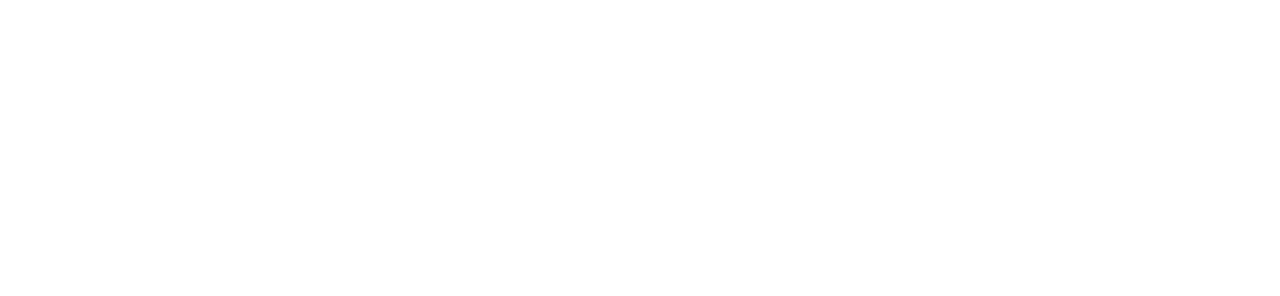
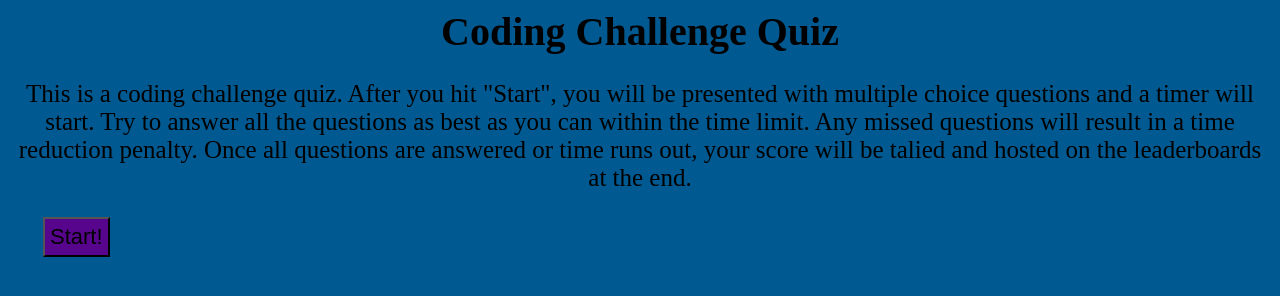
Before and after one commit to jefarth/Code-Quiz, a plain HTML site: page index.html in a window 1280 px wide. Drawn offline with Linux system fonts and the light colour scheme.

Commit message:
Created main page with button to hide current container

```diff
--- a/assests/js/script.js
+++ b/assests/js/script.js
@@ -1,9 +1,93 @@
-// Create body elements - header, body, lists, paragraphs
+
+// Create body elements - header, body, lists, paragraphs, divs
 // Create a start button
 // Show new page with questions when start button is clicked
 // Create a count-down timer that activates when start button is clicked
 // Create array to hold questions
+// Have questions in the array get picked randomly for the quiz
 // Create a function to subtract time when answers are incorrect
 // End game when all questions answered or timer hits 0
 // Create a function to keep track of score
 // User can save initials with score after game over
+
+// Creates Main Page
+// Creates the body and a container around the body
+var body = document.body;
+var containerEl = document.createElement(`section`);
+// Creates the header section
+var headerEl = document.createElement(`header`);
+// Creates an H1 within the header
+var h1El = document.createElement(`h1`);
+// Creates div to hold instructions for the quiz within the header
+var instructionEl = document.createElement(`div`);
+// Creates a paragraph with quiz instructions within the instruction div
+var infoEl = document.createElement(`p`);
+// Creates div to hold button
+var startEl = document.createElement(`div`);
+
+// Creates a start button
+var startButton = document.createElement(`button`);
+startButton.id = `start`;
+startButton.innerHTML = `Start!`;
+
+startButton.addEventListener(`click`, () =>{
+    if (headerEl.style.display === `block`){
+        headerEl.style.display = `none`;
+    } else {
+        headerEl.style.display = `none`;
+    }
+});
+
+
+
+// Text Content
+h1El.textContent = `Coding Challenge Quiz`;
+infoEl.textContent = `This is a coding challenge quiz. After you hit "Start", you will be presented with multiple choice questions and a timer will start. Try to answer all the questions as best as you can within the time limit. Any missed questions will result in a time reduction penalty. Once all questions are answered or time runs out, your score will be talied and hosted on the leaderboards at the end.`;
+
+
+
+// Append Methods
+// Appends the container to the body
+body.appendChild(containerEl);
+// Appends the header within the container
+containerEl.appendChild(headerEl);
+// Appends the H1 within the header
+headerEl.appendChild(h1El);
+// Appends a div into the header
+headerEl.appendChild(instructionEl);
+// Appends the quiz insructions to the div
+instructionEl.appendChild(infoEl);
+// Appends start div to the page
+containerEl.appendChild(startEl);
+// Appends button to the button div
+startEl.appendChild(startButton);
+
+
+// Styling
+body.setAttribute(`style`, `background:#005990;`);
+h1El.setAttribute(`style`, `margin:auto; width:50%; font-size:40px; text-align:center;`);
+infoEl.setAttribute(`style`, `margin:auto; width:50%; text-align:center;`);
+infoEl.setAttribute(`style`, `font-size:25px; text-align:center;`);
+startButton.setAttribute(`style`, `font-size:22px; padding:5px; margin-left:35px; background:#58058d;`);
+
+
+// // Creates a Timer
+// var secondsLeft = 120;
+
+// function setTime() {
+//   // Sets interval in variable
+//   var timerInterval = setInterval(function() {
+//     secondsLeft--;
+//     timeEl.textContent = secondsLeft + " seconds left till colorsplosion.";
+
+//     if(secondsLeft === 0) {
+//       // Stops execution of action at set interval
+//       clearInterval(timerInterval);
+//       // Calls function to create and append image
+//       sendMessage();
+//     }
+
+//   }, 1000);
+// }
+
+// setTime();
```
Also changed, not shown: index.html (+1 -0 lines).
